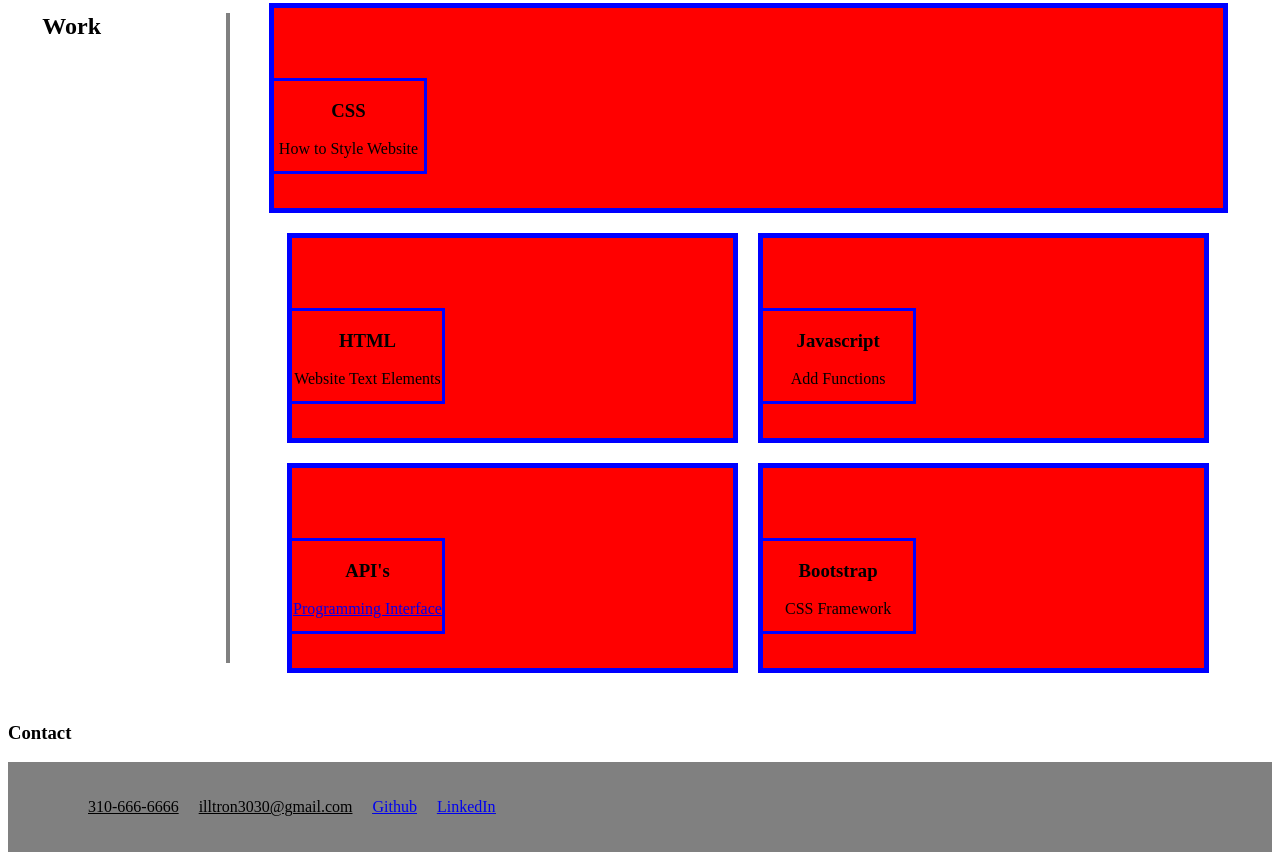
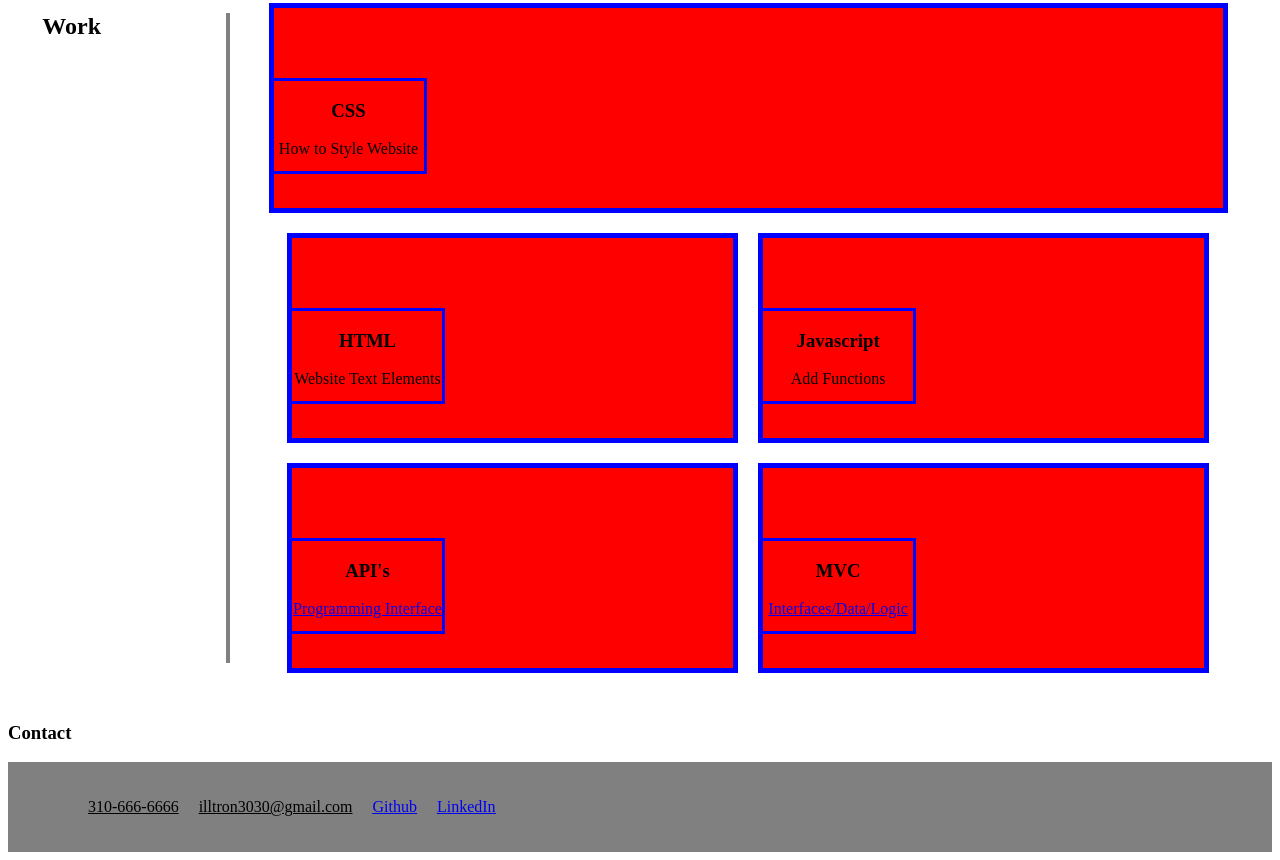
Before and after one commit to illtron3030/Challenge_2_ReSubmit, a plain HTML site: page index.html in a window 1280 px wide. Shown: the part 401-1261 px from the top of the page. Drawn offline with Linux system fonts and the light colour scheme.

Commit message:
mvc link added for group project 2

```diff
--- a/index.html
+++ b/index.html
@@ -53,9 +53,9 @@
             <h3>API's</h3>
             <p><a href="https://babylex710.github.io/Rhythm-and-booze/">Programming Interface</a></p>
           </div></div>
-        <div class="project-item"><div class="project-detail">
-            <h3>Bootstrap</h3>
-            <p>CSS Framework</p>
+          <div class="project-item"><div class="project-detail">
+            <h3>MVC</h3>
+            <p><a href="https://muse-assist.herokuapp.com/">Interfaces/Data/Logic</a></p>
           </div></div>
       </div>
     </section>
```
